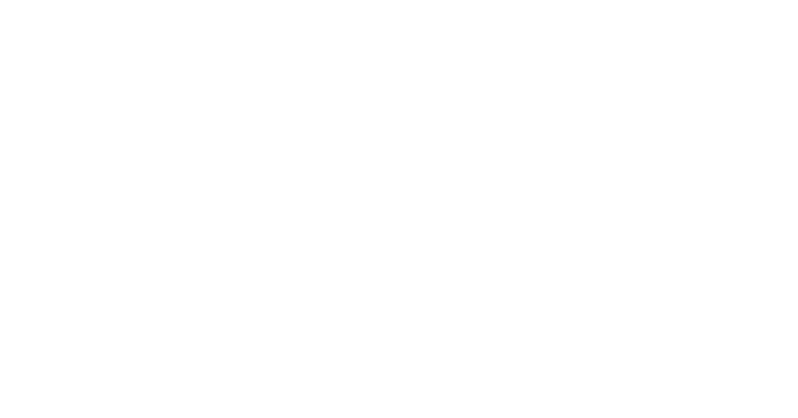
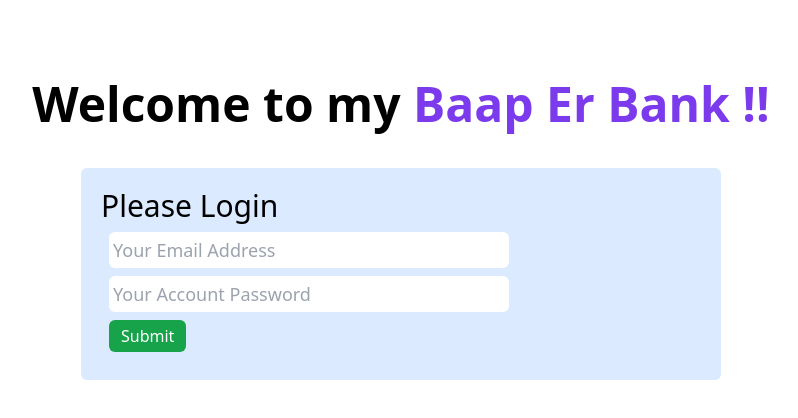
Before and after one commit to tuhinshuvra/baapErBank, a plain HTML site: page index.html in a window 1280 px wide. Shown: the whole page, without its empty margins (239-1037 px from the left). Drawn offline with nearby package versions, Linux system fonts and the light colour scheme.

Commit message:
main page done

```diff
--- a/index.html
+++ b/index.html
@@ -5,12 +5,32 @@
     <meta charset="UTF-8">
     <meta http-equiv="X-UA-Compatible" content="IE=edge">
     <meta name="viewport" content="width=device-width, initial-scale=1.0">
-    <title>baapErBank</title>
+    <script src="https://cdn.tailwindcss.com"></script>
+
+    <title>Baap Er Bank</title>
 </head>
 
 <body>
-    <header></header>
-    <main></main>
+    <header>
+        <h1 class="text-center text-5xl mt-20 font-bold">Welcome to my <span class=" text-violet-600"> Baap Er
+                Bank !!</span>
+        </h1>
+    </header>
+    <main">
+        <section class=" bg-blue-100 w-1/2 p-5 rounded-md mx-auto mt-10 ">
+            <div class="">
+                <h3 class=" text-3xl">Please Login</h3>
+                <div class=" block">
+                    <input class=" block m-2 p-1 rounded-md w-2/3 text-lg " type="email" name="email" id="email"
+                        placeholder="Your Email Address">
+                    <input class=" block m-2 p-1 rounded-md w-2/3 text-lg " type="password" name="password"
+                        id="password" placeholder="Your Account Password">
+                    <button
+                        class=" m-2  px-3 py-1 rounded-md bg-green-600 text-base text-white flex justify-end hover: ">Submit</button>
+                </div>
+            </div>
+        </section>
+        </main>
 </body>
 
 </html>
```
Also changed, not shown: tailwind.config.js (added).
